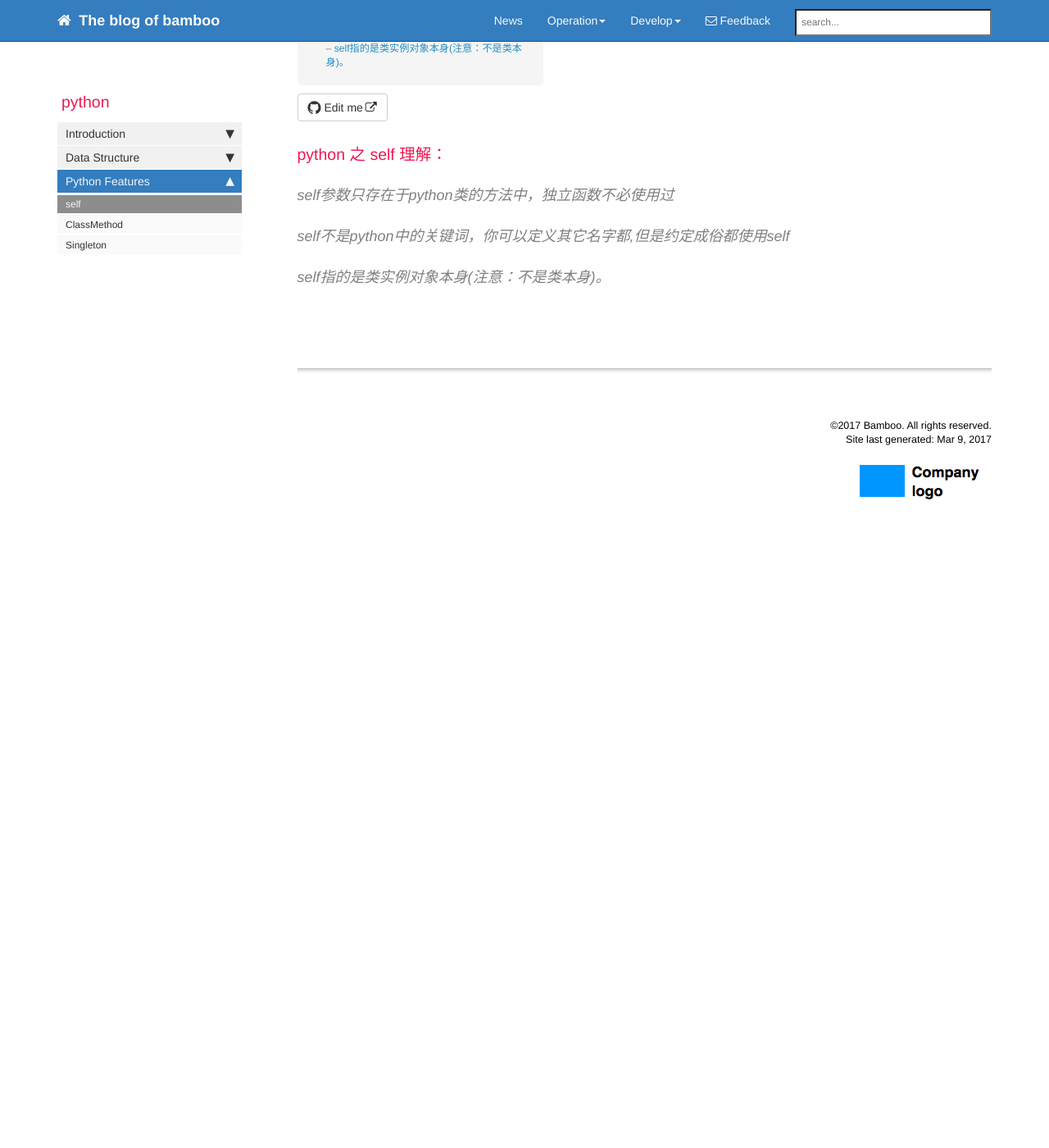
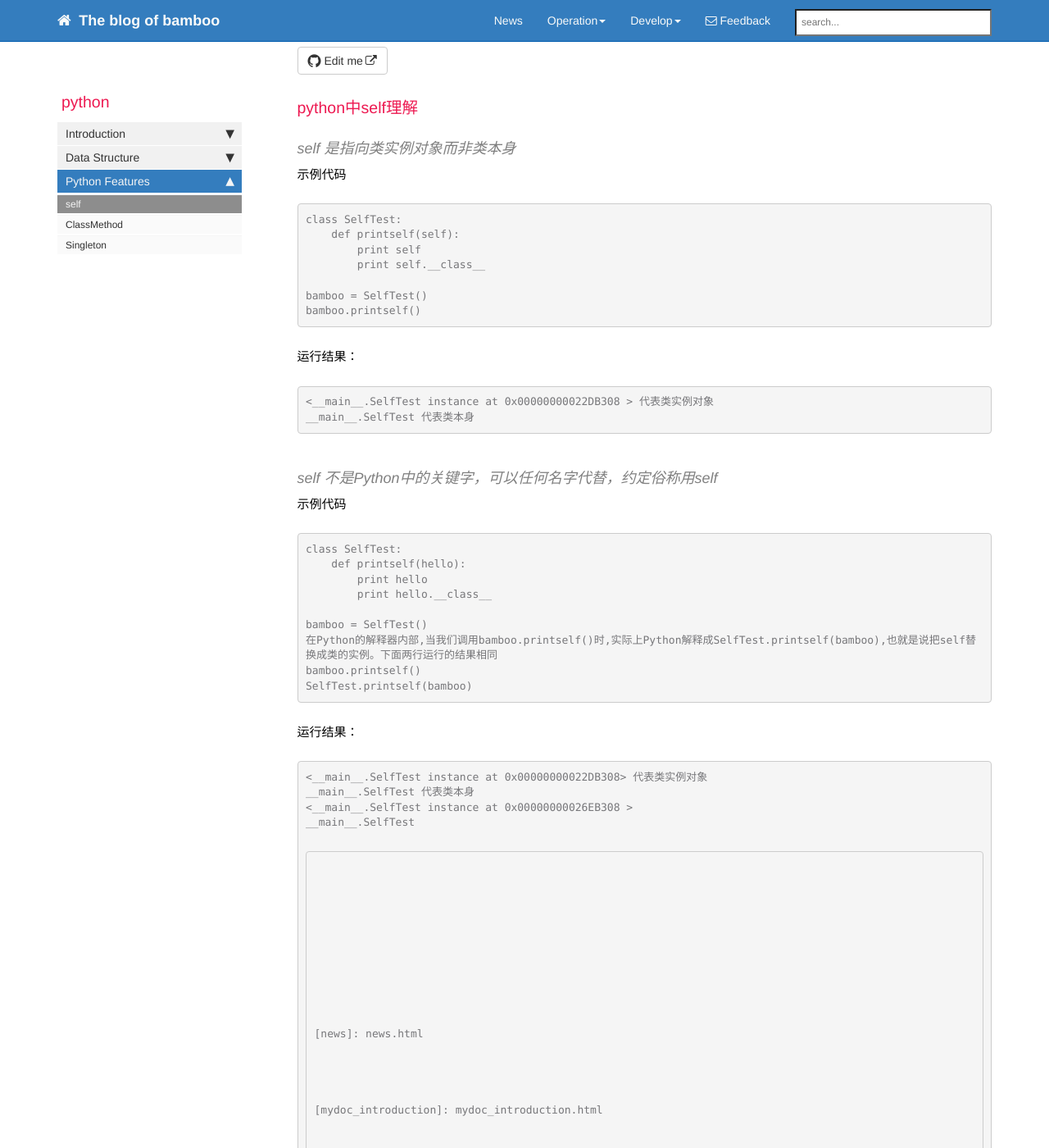
Before and after one commit to bamboo88/blog, a Jekyll site: the page built from pages/python/python_self.md, in a window 1280 px wide and 1400 px high, scrolled down 306 px. Shown: the whole window at 82% size. Built offline with Jekyll 4.4.1, drawn with Linux system fonts in a browser that asks for light colours; nearby versions of some CDN libraries; comment, search, counter and statistics services are not loaded; before the commit the page ends 991 px from its top, so only the background shows below that; some of the changed text lies outside the part shown.

Commit message:
Update python_self.md

```diff
--- a/pages/python/python_self.md
+++ b/pages/python/python_self.md
@@ -1,5 +1,5 @@
 ---
-title: python
+title: python之self
 keywords: sample
 summary: "Python Self"
 sidebar: python_sidebar
@@ -7,10 +7,39 @@ permalink: python_self.html
 folder: python
 ---
 
-### python 之 self 理解：
-#### self参数只存在于python类的方法中，独立函数不必使用过
-#### self不是python中的关键词，你可以定义其它名字都,但是约定成俗都使用self
+### python中self理解
+#### self 是指向类实例对象而非类本身
+示例代码
+<pre><code>class SelfTest:
+    def printself(self):
+        print self
+        print self.__class__
 
-#### self指的是类实例对象本身(注意：不是类本身)。
+bamboo = SelfTest()
+bamboo.printself()</code></pre>
+运行结果：
+<pre><code>&lt;__main__.SelfTest instance at 0x00000000022DB308 &gt; 代表类实例对象
+__main__.SelfTest 代表类本身
+</code></pre>
+
+#### self 不是Python中的关键字，可以任何名字代替，约定俗称用self
+示例代码
+<pre><code>class SelfTest:
+    def printself(hello):
+        print hello
+        print hello.__class__
+
+bamboo = SelfTest()
+在Python的解释器内部,当我们调用bamboo.printself()时,实际上Python解释成SelfTest.printself(bamboo),也就是说把self替换成类的实例。下面两行运行的结果相同
+bamboo.printself()
+SelfTest.printself(bamboo)</code></pre>
+运行结果：
+<pre><code>&lt;__main__.SelfTest instance at 0x00000000022DB308&gt; 代表类实例对象
+__main__.SelfTest 代表类本身
+&lt;__main__.SelfTest instance at 0x00000000026EB308 &gt;
+__main__.SelfTest</code><pre>
+
+
+
 
 {% include links.html %}
```
